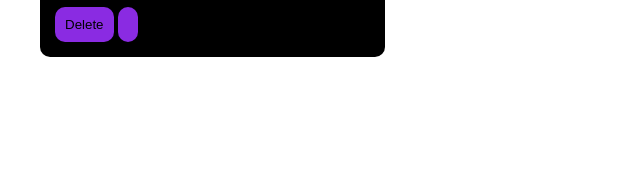
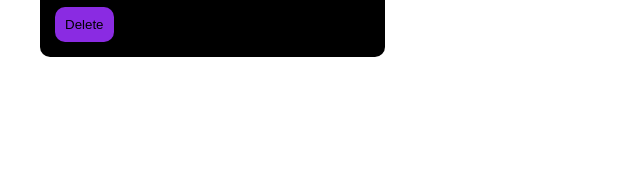
Before and after one commit to NaveenRBS/Book-Sky, a plain HTML site: page index.html in a window 1280 px wide. Shown: the part 331-508 px from the top of the page, 0-640 px from the left. Drawn offline with Linux system fonts and the light colour scheme; a script that the page names is missing.

Commit message:
Update index.html

```diff
--- a/index.html
+++ b/index.html
@@ -24,7 +24,7 @@
             <h5>Robert</h5>
             <p>Lorem ipsum dolor sit amet consectetur, adipisicing elit. Vitae culpa iste facilis quia rerum provident eum nesciunt ipsum dolorem, eos dolor quasi aliquam suscipit animi. Impedit iure recusandae modi debitis.</p>
             <button type="button" onclick="deleteitem(event)">Delete</button>
-            <button type="button" ><img src="" alt=""></button>
+
         </div>
     </div>
 
```
